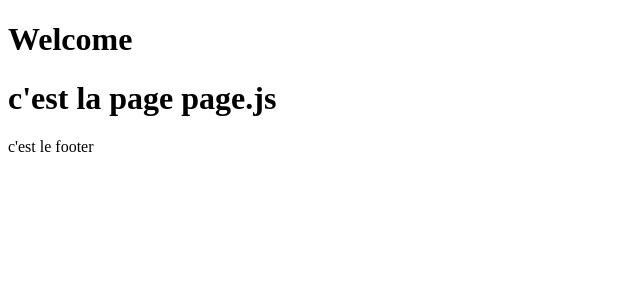
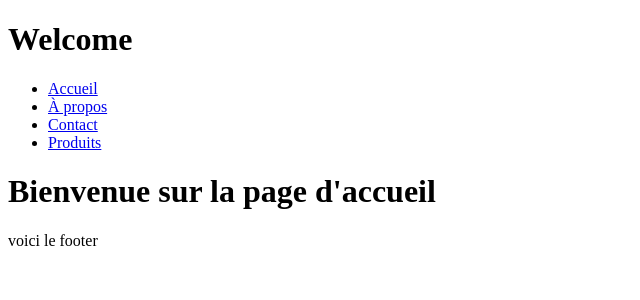
Before and after one commit to emmanuelle-c/crafty, a Next.js app: page / in a window 1280 px wide. Shown: the top 300 px of the page, without its empty margins (0-640 px from the left). Built offline with nearby package versions, Linux system fonts and the light colour scheme.

Commit message:
architecture frontend changed

```diff
--- /dev/null
+++ b/src/app/Components/Footer.js
@@ -0,0 +1,7 @@
+export default function Footer(){
+    return(
+        <footer>
+            <p>voici le footer</p>
+        </footer>
+    );
+}
--- /dev/null
+++ b/src/app/Components/Header.js
@@ -0,0 +1,25 @@
+import Link from "next/link";
+
+export default function Header() {
+  return (
+    <header>
+      <h1>Welcome</h1>
+      <nav>
+        <ul>
+          <li>
+            <Link href="/">Accueil</Link>
+          </li>
+          <li>
+            <Link href="/about">À propos</Link>
+          </li>
+          <li>
+            <Link href="/contact">Contact</Link>
+          </li>
+          <li>
+            <Link href="/products">Produits</Link>
+          </li>
+        </ul>
+      </nav>
+    </header>
+  );
+}
--- a/src/app/layout.js
+++ b/src/app/layout.js
@@ -1,3 +1,6 @@
+import Header from "./Components/Header";
+import Footer from "./Components/Footer";
+
 export const metadata = {
   title: "Create Next App",
   description: "Generated by create next app",
@@ -7,8 +10,9 @@ export default function RootLayout({ children }) {
   return (
     <html lang="en">
       <body>
-        <h1>Welcome</h1>
-        { children }
+        <Header />
+        <main>{children}</main>
+        <Footer />
       </body>
     </html>
   );
--- a/src/app/page.js
+++ b/src/app/page.js
@@ -1,12 +1,7 @@
 export default function Home() {
   return (
-    <div>
-      <main>
-        <h1>c'est la page page.js</h1>
-      </main>
-      <footer>
-        <p>c'est le footer</p>
-      </footer>
-    </div>
+    <main>
+      <h1>Bienvenue sur la page d'accueil</h1>
+    </main>
   );
 }
--- a/src/app/services/imageUpload.js
+++ b/src/app/services/imageUpload.js
@@ -2,7 +2,7 @@ const multer = require("multer");
 const path = require("path");
 
 const storage = multer.diskStorage({
-  destination: path.join(__dirname, "../../public/upload/"),
+  destination: path.join(__dirname, "../uploads"),
   filename: (_, file, cb) => {
     const fileType = [
       "image/png",
```
Also changed, not shown: src/app/about/page.js (added, +8 -0 lines), src/app/contact/page.js (added, +8 -0 lines), src/app/products/[id]/page.js (added, +8 -0 lines), src/app/products/layout.js (added, +10 -0 lines), src/app/products/page.js (added, +8 -0 lines).
